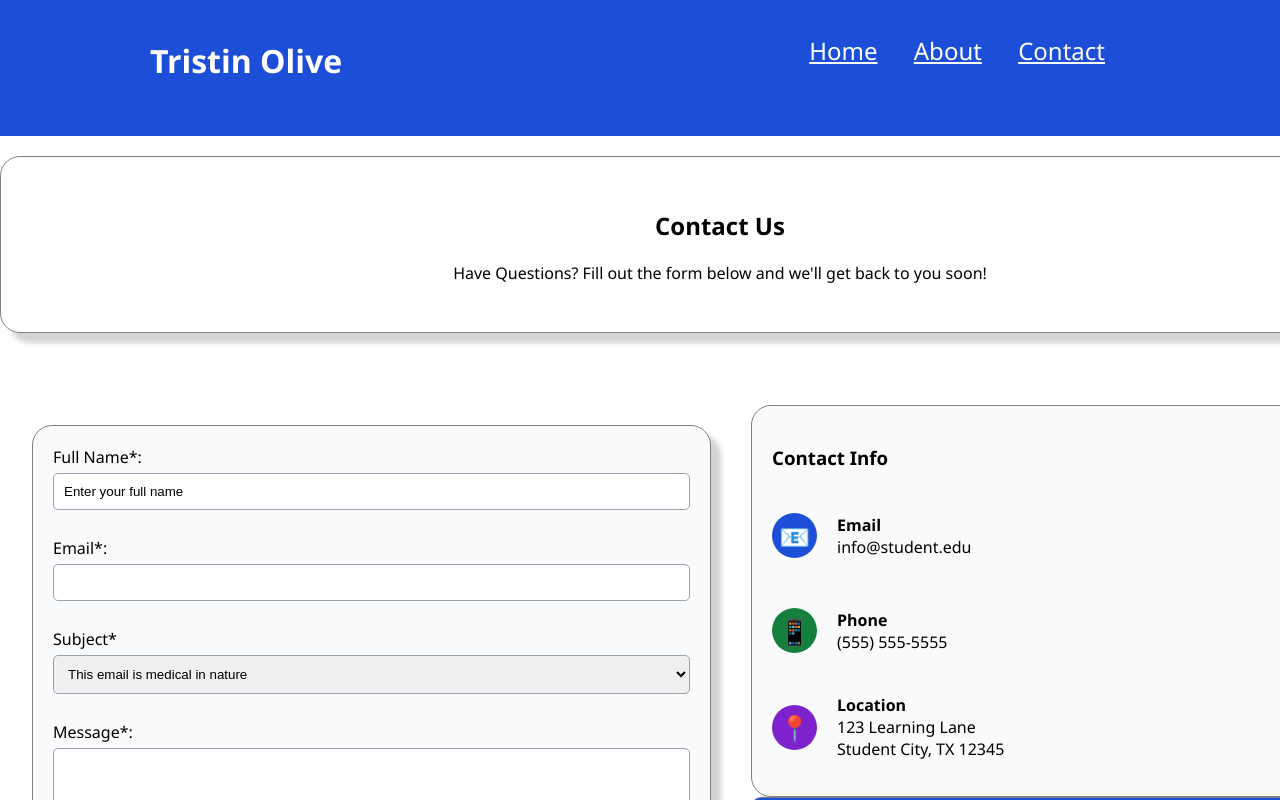
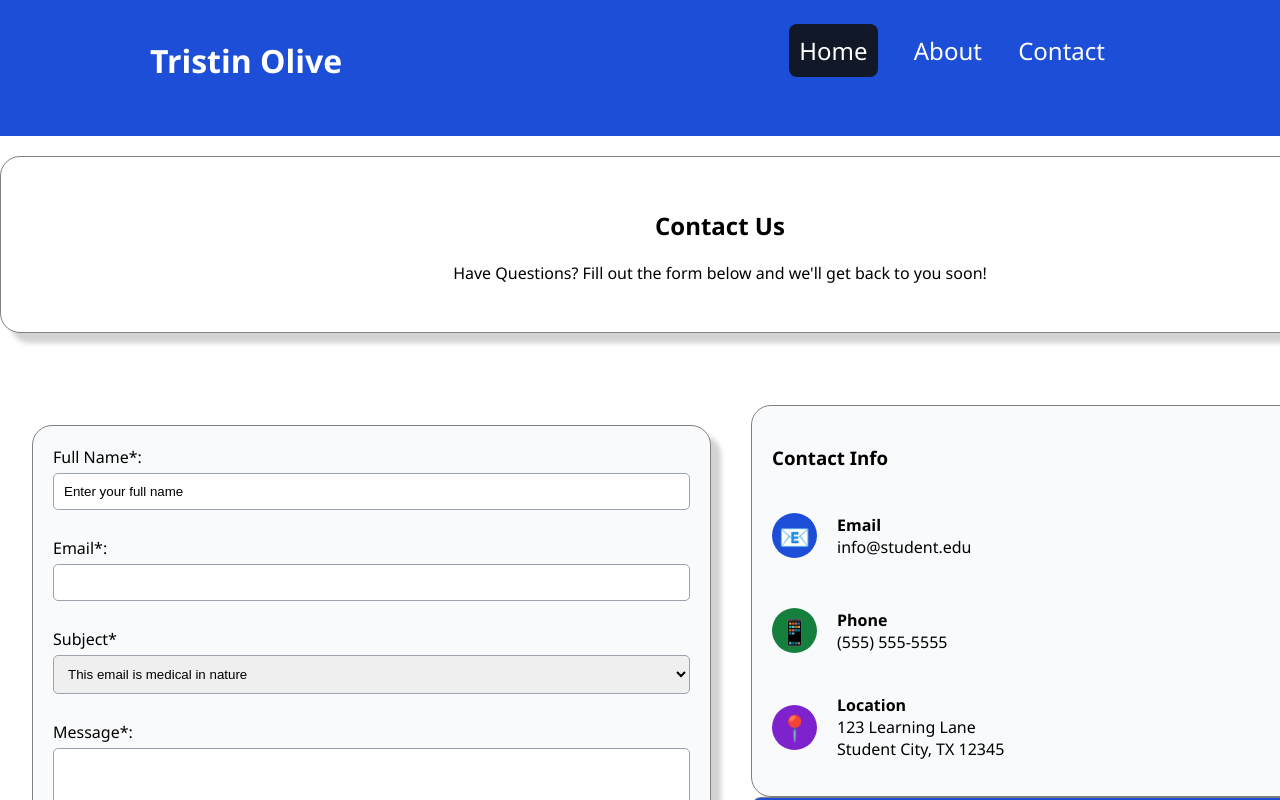
Before and after one commit to TristinOlive08/Project1, a plain HTML site: page contact.html in a window 1280 px wide. In both pictures the pointer is over the link "Home". Shown: the top 800 px of the page. Drawn offline with Linux system fonts and the light colour scheme.

Commit message:
Finished website layout and styling

```diff
--- a/style.css
+++ b/style.css
@@ -1,9 +1,9 @@
-body{
+body {
     margin: 0;
     font-family: 'Segoe UI', Tahoma, Geneva, Verdana, sans-serif;
 }
 
-header{
+header {
     background-color: #1d4ed8;
     padding: 5px 150px 20px;
 }
@@ -25,8 +25,15 @@ nav {
 
 }
 
-nav a{
-    color:#ffffff;
+nav a {
+    color: #ffffff;
+    text-decoration: none;
+}
+
+nav a:hover {
+    background-color: #111827;
+    border-radius: 8px;
+    padding: 10px;
 }
 
 nav ul li {
@@ -82,7 +89,7 @@ section {
 }
 
 
-.circleBlue{
+.circleBlue {
     border-radius: 50%;
     width: 100px;
     height: 100px;
@@ -93,7 +100,7 @@ section {
     padding: 0%;
 }
 
-.circleGreen{
+.circleGreen {
     border-radius: 50%;
     width: 100px;
     height: 100px;
@@ -104,7 +111,7 @@ section {
     padding: 0%;
 }
 
-.circlePurple{
+.circlePurple {
     border-radius: 50%;
     width: 100px;
     height: 100px;
@@ -116,10 +123,10 @@ section {
 }
 
 
-footer{
-padding: 20px 150px 20px;
-background-color: #111827;
-color: #ffffff;
+footer {
+    padding: 20px 150px 20px;
+    background-color: #111827;
+    color: #ffffff;
 }
 
 
```
Also changed, not shown: about.html (indentation only), contact.html (indentation only), index.html (indentation only).
